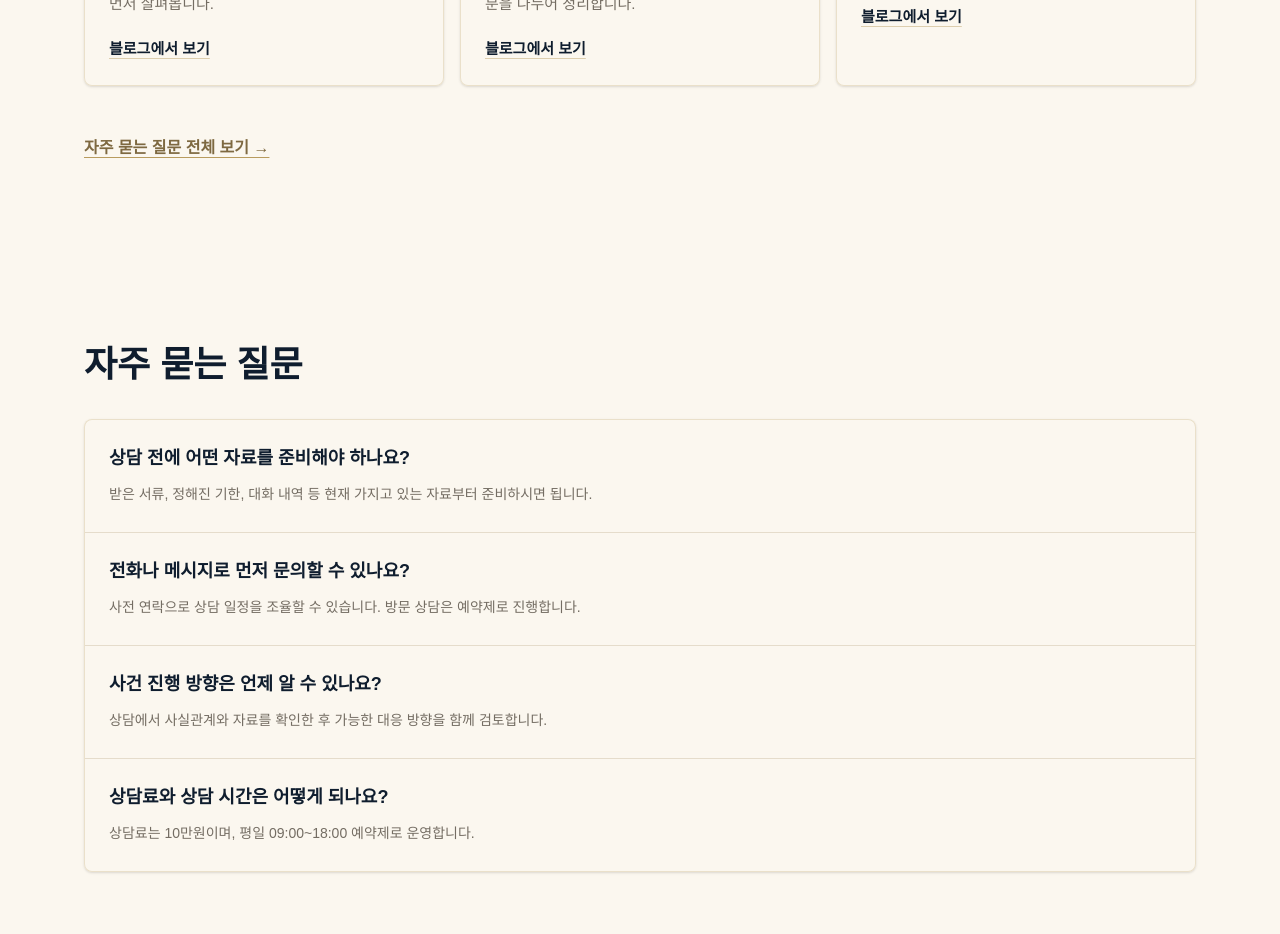
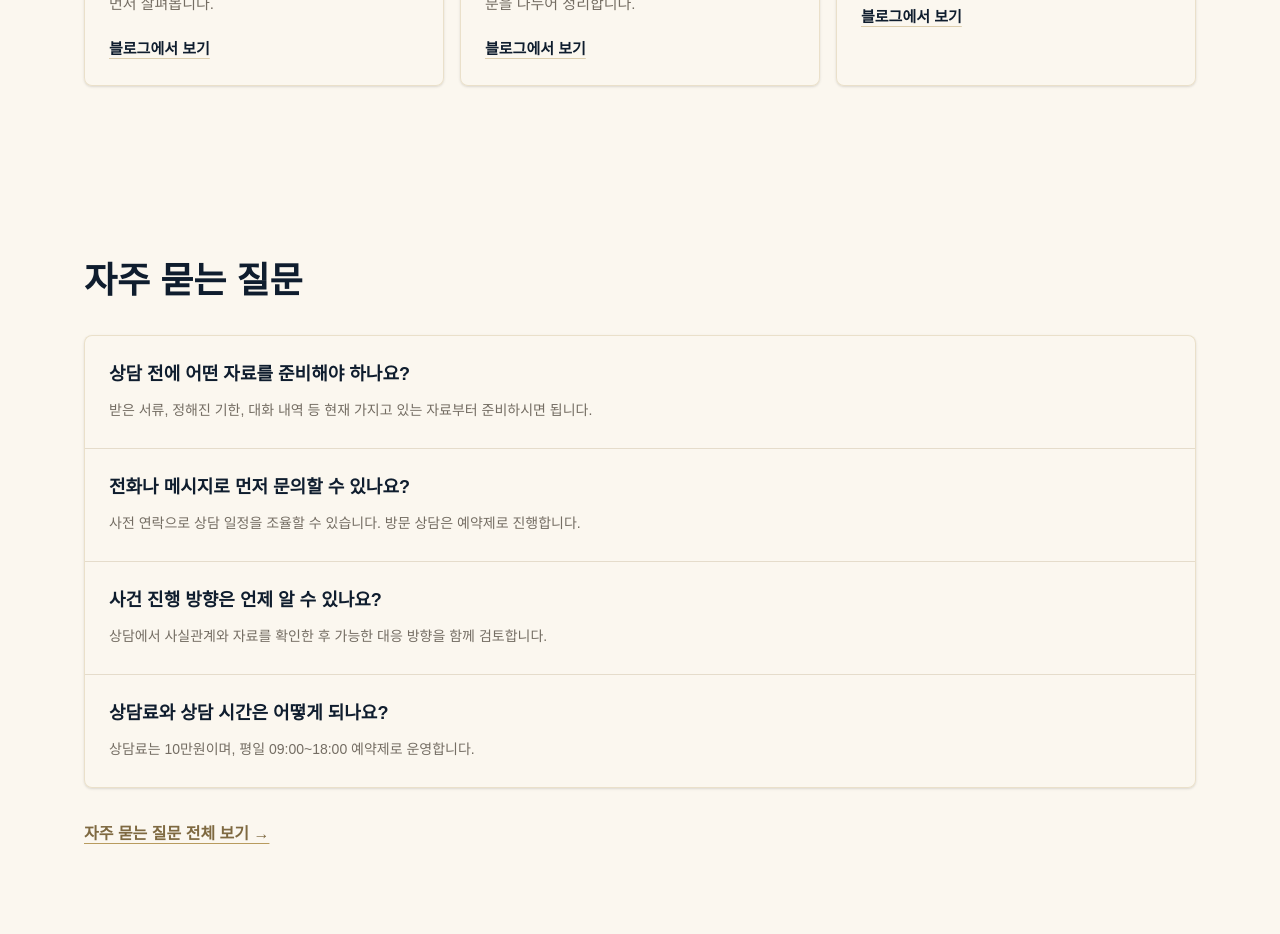
Before and after one commit to ymhk88-debug/project-lighthouse, a Next.js app: page / in a window 1280 px wide. Shown: the part 3680-4614 px from the top of the page. Built offline with nearby package versions, Linux system fonts and the light colour scheme; no server answers.

Commit message:
Place FAQ full-list link within FAQ section

```diff
--- a/src/app/page.tsx
+++ b/src/app/page.tsx
@@ -340,9 +340,7 @@ export default function Home() {
               </a>
             </article>
           ))}
-          <div className="mt-6">
-            <Link href="/faq" className="inline-flex min-h-11 items-center font-semibold text-[#7E6941] underline decoration-accent underline-offset-4">자주 묻는 질문 전체 보기 →</Link>
-          </div>
+
         </div>
       </section>
 
@@ -355,7 +353,11 @@ export default function Home() {
               <p className="mt-2 text-sm leading-7 text-muted">{item.answer}</p>
             </div>
           ))}
-        </div>      </section>
+        </div>
+        <div className="mt-6">
+          <Link href="/faq" className="inline-flex min-h-11 items-center font-semibold text-[#7E6941] underline decoration-accent underline-offset-4">자주 묻는 질문 전체 보기 →</Link>
+        </div>
+      </section>
 
       <section className="px-6 pb-20">
         <div className="mx-auto max-w-[1160px] rounded-lg bg-primary px-6 py-12 text-background md:border md:border-accent/30 md:px-10">
```
